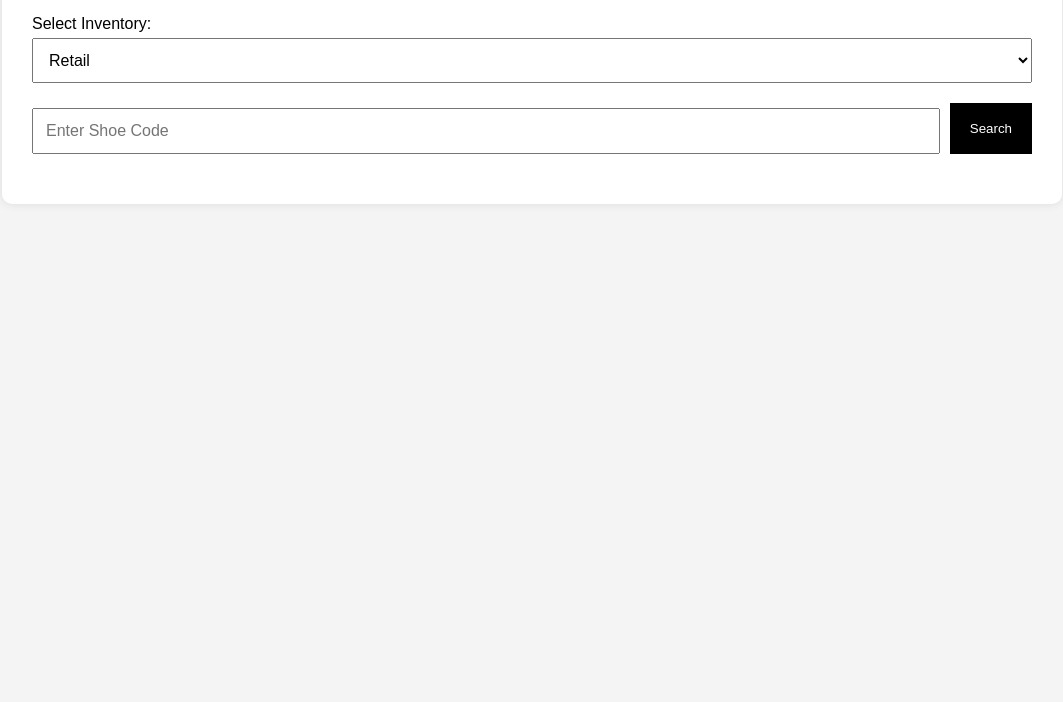
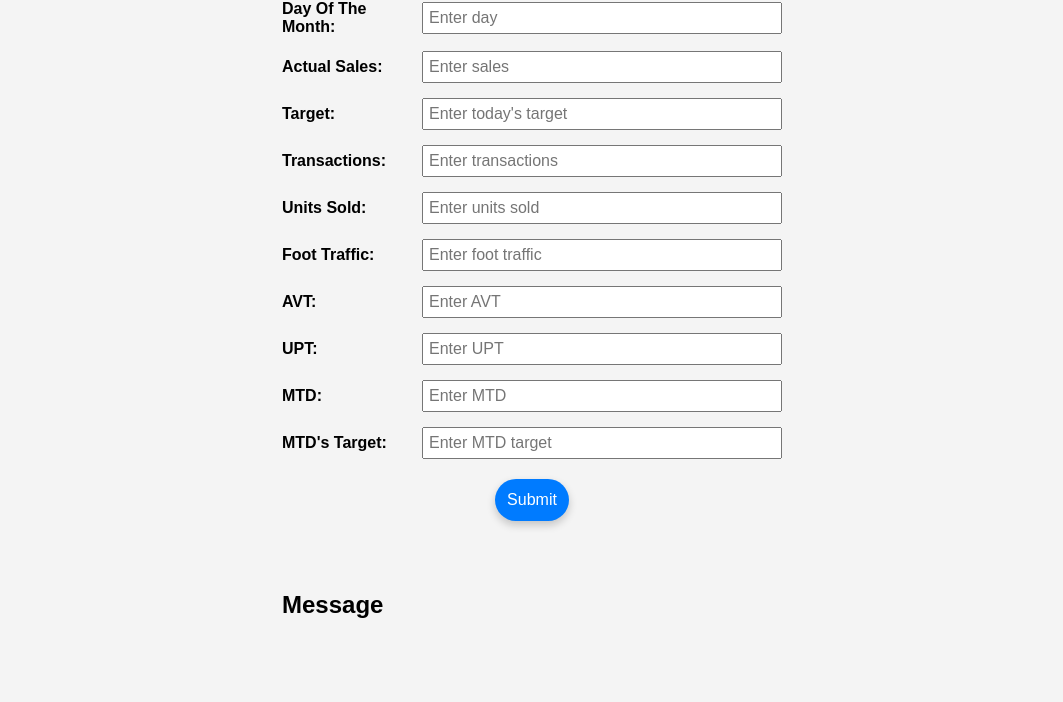
Before and after one commit to LalelaniM/figuresapp, a plain HTML site: page index.html in a window 1280 px wide. Shown: the part 151-853 px from the top of the page, without its empty margins (108-1171 px from the left). Before the commit the page ends 800 px from the top, so only its background shows below. Drawn offline with Linux system fonts and the light colour scheme.

Commit message:
initial commit

```diff
--- a/index.html
+++ b/index.html
@@ -6,30 +6,89 @@
   <meta name="viewport" content="width=device-width, initial-scale=1.0">
   <title>Shoe Inventory Search</title>
   <link rel="stylesheet" href="style.css">
+  <script src="script.js"></script>
 </head>
 <body>
+<!-- NEW PROJECT -->
 
-<div class="container">
-  <h1>Shoe Inventory Search</h1>
+<!-- The Selector Dropdown at the top
+<div class="selector-container">
+  <label for="page-chooser">Choose figures: </label>
+  <select id="page-chooser">
+    <option value="daily">Daily Figures</option>
+    <option value="closing">Closing Figures</option>
+  </select>
+</div> -->
 
-  <div class="selector">
-    <label>Select Inventory:</label>
-    <select id="inventoryType">
-      <option value="retail.xlsx">Retail</option>
-      <option value="storeroom.xlsx">Storeroom</option>
-    </select>
-  </div>
 
-  <div class="search-box">
-    <input type="text" id="searchInput" placeholder="Enter Shoe Code">
-    <button onclick="searchInventory()">Search</button>
-  </div>
 
-  <div id="results"></div>
+  <div>
+  <div class="container">
+    <h1>Figures</h1>
+
+    <div class="input-row">
+        <label>Day Of The Month:</label>
+        <input type="number" id="day" placeholder="Enter day">
+    </div>
+
+    <div class="input-row">
+        <label>Actual Sales:</label>
+        <input type="number" id="sales" placeholder="Enter sales">
+    </div>
+
+    <div class="input-row">
+        <label>Target:</label>
+        <input type="number" id="target" placeholder="Enter today's target">
+    </div>
+
+    <div class="input-row">
+        <label>Transactions:</label>
+        <input type="number" id="transactions" placeholder="Enter transactions">
+    </div>
+
+    <div class="input-row">
+        <label>Units Sold:</label>
+        <input type="number" id="units" placeholder="Enter units sold">
+    </div>
+
+    <div class="input-row">
+        <label>Foot Traffic:</label>
+        <input type="number" id="traffic" placeholder="Enter foot traffic">
+    </div>
+
+    <div class="input-row">
+        <label>AVT:</label>
+        <input type="number" id="avt" placeholder="Enter AVT">
+    </div>
+
+    <div class="input-row">
+        <label>UPT:</label>
+        <input type="number" id="upt" placeholder="Enter UPT">
+    </div>
+
+    <div class="input-row">
+        <label>MTD:</label>
+        <input type="number" id="mtd" placeholder="Enter MTD">
+    </div>
+
+    <div class="input-row">
+        <label>MTD's Target:</label>
+        <input type="number" id="mtdstarget" placeholder="Enter MTD target">
+    </div>
+
+    <button onclick="calculateAndShow()">Submit</button>
 </div>
 
-<script src="https://cdn.jsdelivr.net/npm/xlsx/dist/xlsx.full.min.js"></script>
-<script src="script.js"></script>
+</div>
+
+<!--MESSAGE-->
+<div>
+  <div class="container">
+    <h2>Message</h2>
+    <p id="messagetext"></p>
+  </div>
+</div>
+
 
 </body>
 </html>
--- a/script.js
+++ b/script.js
@@ -1,76 +1,59 @@
 
-async function loadExcelFile(fileName) {
+async function calculateAndShow() {
 
-  const response = await fetch(fileName);
 
-  const arrayBuffer = await response.arrayBuffer();
+  const day = document.getElementById('day').value;
+  const sales = document.getElementById('sales').value;
+  const target = document.getElementById('target').value;
+  const trans = document.getElementById('transactions').value;
+  const units = document.getElementById('units').value;
+  const traffic = document.getElementById('traffic').value;
+  const avt = document.getElementById('avt').value;
+  const upt = document.getElementById('upt').value;
+  const mtd = document.getElementById('mtd').value;
+  const mtdstarget = document.getElementById('mtdstarget').value;
+  const mtarget = 1400000; // Monthly target value
 
-  const workbook = XLSX.read(arrayBuffer, { type: 'array' });
+  const messageDiv = document.getElementById('message');
 
-  const sheetName = workbook.SheetNames[0];
+  let varFromTarget = "";
+  const targetCalc = target - sales;
+  if (targetCalc < 0) {
+    varFromTarget = `+R${Math.abs(targetCalc).toFixed(2)}`;
+  } else{
+      varFromTarget = `- R${Math.abs(targetCalc).toFixed(2)}`;
+    }
 
-  const worksheet = workbook.Sheets[sheetName];
+  const PercentageToTarget = ((sales / target) * 100).toFixed(1);
+  const ConversionRate = ((trans / traffic) * 100).toFixed(1);
+  const mPercentageToTarget = ((mtd / mtdstarget) * 100).toFixed(1);
+  const projections = ((mtd / day) * 30).toFixed(2);
 
-  return XLSX.utils.sheet_to_json(worksheet);
+  const msg = `Good evening team<br><br>
+  Please see below our closing sales update.<br><br>
+  ${day}/06/2026<br><br>
+  *Figures* 8pm<br><br>
+  *Monthly Target*- R1 400 000<br>
+  *Actual*: R${sales}<br>
+  *Target:* R${target}<br>
+  *Var to Target:* ${varFromTarget}<br>
+  *Percentage To:* ${PercentageToTarget}%<br>
+  ################<br>
+  *Trans:* ${trans}<br>
+  *Units Sold:* ${units}<br>
+  *Foot Traffic:* ${traffic} EST<br>
+  *Conversion:* ${ConversionRate}%<br>
+  *AVT:* R${avt}<br>
+  *UPT:* ${upt}<br>
+  ################<br><br>
+  *MTD:* R${mtd}<br>
+  *MTDs Target:* R${mtdstarget}<br>
+  *Percentage to Target* ${mPercentageToTarget}%<br>
+  *Projections:* R${projections}<br>
+  #################`;
+
+
+
+  document.getElementById('messagetext').innerHTML = `${msg}`;
+
 }
-
-async function searchInventory() {
-
-  const inventoryType = document.getElementById('inventoryType').value;
-
-  const searchText = document
-    .getElementById('searchInput')
-    .value
-    .toLowerCase()
-    .trim();
-
-  const resultsDiv = document.getElementById('results');
-
-  if (searchText === '') {
-    resultsDiv.innerHTML = '<p>Please enter a shoe code.</p>';
-    return;
-  }
-
-  const inventoryData = await loadExcelFile(inventoryType);
-
-  const filteredResults = inventoryData.filter(row => {
-
-    return Object.values(row).some(value => {
-
-      return String(value)
-        .toLowerCase()
-        .includes(searchText);
-
-    });
-
-  });
-
-  if (filteredResults.length === 0) {
-    resultsDiv.innerHTML = '<p>No matching shoe codes found.</p>';
-    return;
-  }
-
-  let table = '<table><thead><tr>';
-
-  Object.keys(filteredResults[0]).forEach(key => {
-    table += `<th>${key}</th>`;
-  });
-
-  table += '</tr></thead><tbody>';
-
-  filteredResults.forEach(row => {
-
-    table += '<tr>';
-
-    Object.values(row).forEach(value => {
-      table += `<td>${value}</td>`;
-    });
-
-    table += '</tr>';
-
-  });
-
-  table += '</tbody></table>';
-
-  resultsDiv.innerHTML = table;
-}
--- a/style.css
+++ b/style.css
@@ -1,72 +1,103 @@
 
+.container {
+    width: 90%;
+    max-width: 500px;
+    margin: auto;
+    padding: 15px;
+}
+
+.input-row {
+    display: flex;
+    align-items: center;
+    margin-bottom: 15px;
+}
+
+.input-row label {
+    width: 140px;
+    font-weight: bold;
+}
+
+.input-row input {
+    flex: 1;
+    padding: 5px;
+}
+
+button {
+    padding: 12px 50px;
+    font-size: 16px;
+    border: none;
+    border-radius: 25px;
+    cursor: pointer;
+    background-color: #007BFF;
+    color: white;
+    display: block;
+    margin: 20px auto;
+    transition: all 0.3s ease;
+    box-shadow: 0 4px 8px rgba(0,0,0,0.2);
+}
 body {
   font-family: Arial, sans-serif;
   background: #f4f4f4;
   padding: 40px;
 }
 
-.container {
+@media (max-width: 600px) {
+    .input-row {
+        flex-direction: column;
+        align-items: flex-start;
+    }
+
+    .input-row label {
+        width: 100%;
+        margin-bottom: 5px;
+    }
+
+    .input-row input {
+        width: 100%;
+        box-sizing: border-box;
+    }
+
+    button {
+        width: 100%;
+    }
+}
+
+input, button {
+    font-size: 16px;
+    padding: 12px;
+}
+
+
+
+/*.container {
   max-width: 1000px;
   margin: auto;
   background: white;
   padding: 30px;
   border-radius: 10px;
   box-shadow: 0 0 10px rgba(0,0,0,0.1);
-}
+}*/
 
 h1 {
   text-align: center;
   margin-bottom: 30px;
 }
 
-.selector {
-  margin-bottom: 20px;
-}
-
-select,
-input {
-  width: 100%;
-  padding: 12px;
-  font-size: 16px;
-  margin-top: 5px;
-}
-
-.search-box {
-  display: flex;
-  gap: 10px;
-  margin-top: 20px;
-  margin-bottom: 20px;
-}
-
-button {
+/*button {
   padding: 12px 20px;
   background: black;
   color: white;
   border: none;
   cursor: pointer;
+}*/
+
+button:hover {
+    background-color: #0056b3;
+    transform: translateY(-2px);
+    box-shadow: 0 6px 12px rgba(0,0,0,0.25);
 }
 
-button:hover {
-  background: #333;
+button:active {
+    transform: translateY(1px);
+    box-shadow: 0 2px 5px rgba(0,0,0,0.2);
 }
-
-table {
-  /*width: 100%;*/
-  width: auto;
-  border-collapse: collapse;
-}
-
-th,
-td {
-  border: 1px solid #ccc;
-  padding: 10px;
-}
-
-th {
-  background: black;
-  color: white;
-}
-
-tr:nth-child(even) {
-  background: #f9f9f9;
-}
```
Also changed, not shown: 3 other files.
